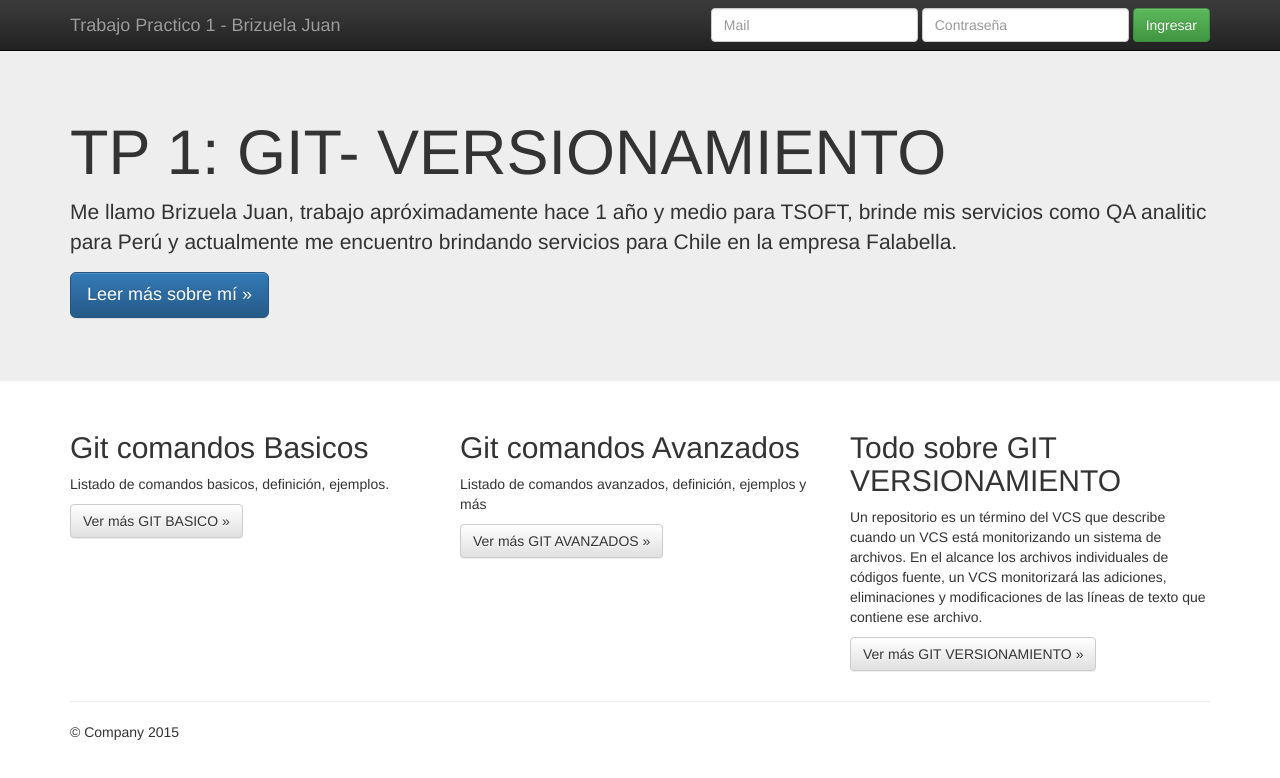
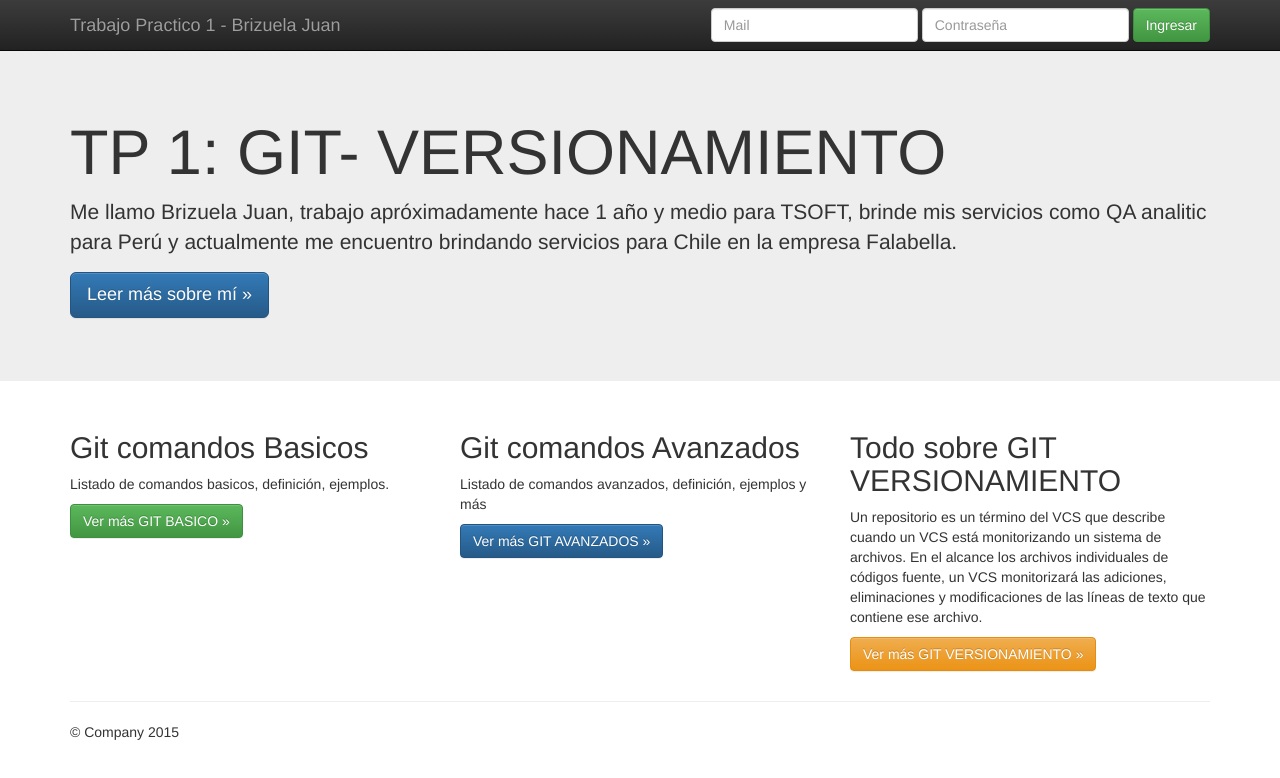
Before and after one commit to Juanbz123/TrabajoPrac1BrizuelaJuan, a plain HTML site: page index.html in a window 1280 px wide. Drawn offline with nearby package versions, Linux system fonts and the light colour scheme.

Commit message:
se realizo el cambio de color de los botones de la clase conteiner

```diff
--- a/index.html
+++ b/index.html
@@ -67,17 +67,17 @@
         <div class="col-md-4">
           <h2>Git comandos Basicos</h2>
           <p>Listado de comandos basicos, definición, ejemplos.</p>
-          <p><a class="btn btn-default" href="#" role="button">Ver más GIT BASICO &raquo;</a></p>
+          <p><a class="btn btn-success" href="#" role="button">Ver más GIT BASICO &raquo;</a></p>
         </div>
         <div class="col-md-4">
           <h2>Git comandos Avanzados</h2>
           <p>Listado de comandos avanzados, definición, ejemplos y más</p>
-          <p><a class="btn btn-default" href="#" role="button">Ver más GIT AVANZADOS &raquo;</a></p>
+          <p><a class="btn btn-primary" href="#" role="button">Ver más GIT AVANZADOS &raquo;</a></p>
        </div>
         <div class="col-md-4">
           <h2>Todo sobre GIT VERSIONAMIENTO</h2>
           <p>Un repositorio es un término del VCS que describe cuando un VCS está monitorizando un sistema de archivos. En el alcance los archivos individuales de códigos fuente, un VCS monitorizará las adiciones, eliminaciones y modificaciones de las líneas de texto que contiene ese archivo.</p>
-          <p><a class="btn btn-default" href="#" role="button">Ver más GIT VERSIONAMIENTO &raquo;</a></p>
+          <p><a class="btn btn-warning" href="#" role="button">Ver más GIT VERSIONAMIENTO &raquo;</a></p>
         </div>
       </div>
 
```
